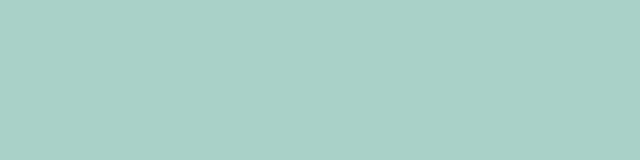
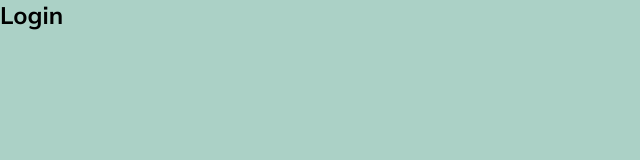
Before and after one commit to Josirocha/dev_burguer, a React (Vite) app: page /login in a window 1280 px wide. Before the commit this address had no page. Shown: the top 160 px of the page, without its empty margins (0-640 px from the left). Built offline with nearby package versions, Linux system fonts and the light colour scheme.

Commit message:
feat: add login page

```diff
--- a/src/App.jsx
+++ b/src/App.jsx
@@ -1,5 +1,6 @@
 import './App.css'
 import { BrowserRouter, Routes, Route } from "react-router-dom";
+import Login from './Pages/Login/Login';
 
 function App() {
 
@@ -10,7 +11,7 @@ function App() {
                 {/* home */}
                 <Route />
                 {/* login */}
-                <Route />
+                <Route path="login" element={<Login />}/>
                 {/* cadastro */}
                 <Route />
                 {/* cardapio */}
--- /dev/null
+++ b/src/Pages/Login/Login.jsx
@@ -0,0 +1,11 @@
+import React from 'react'
+
+const Login = () => {
+  return (
+    <div>
+        <h2>Login</h2>
+    </div>
+  )
+}
+
+export default Login
```
